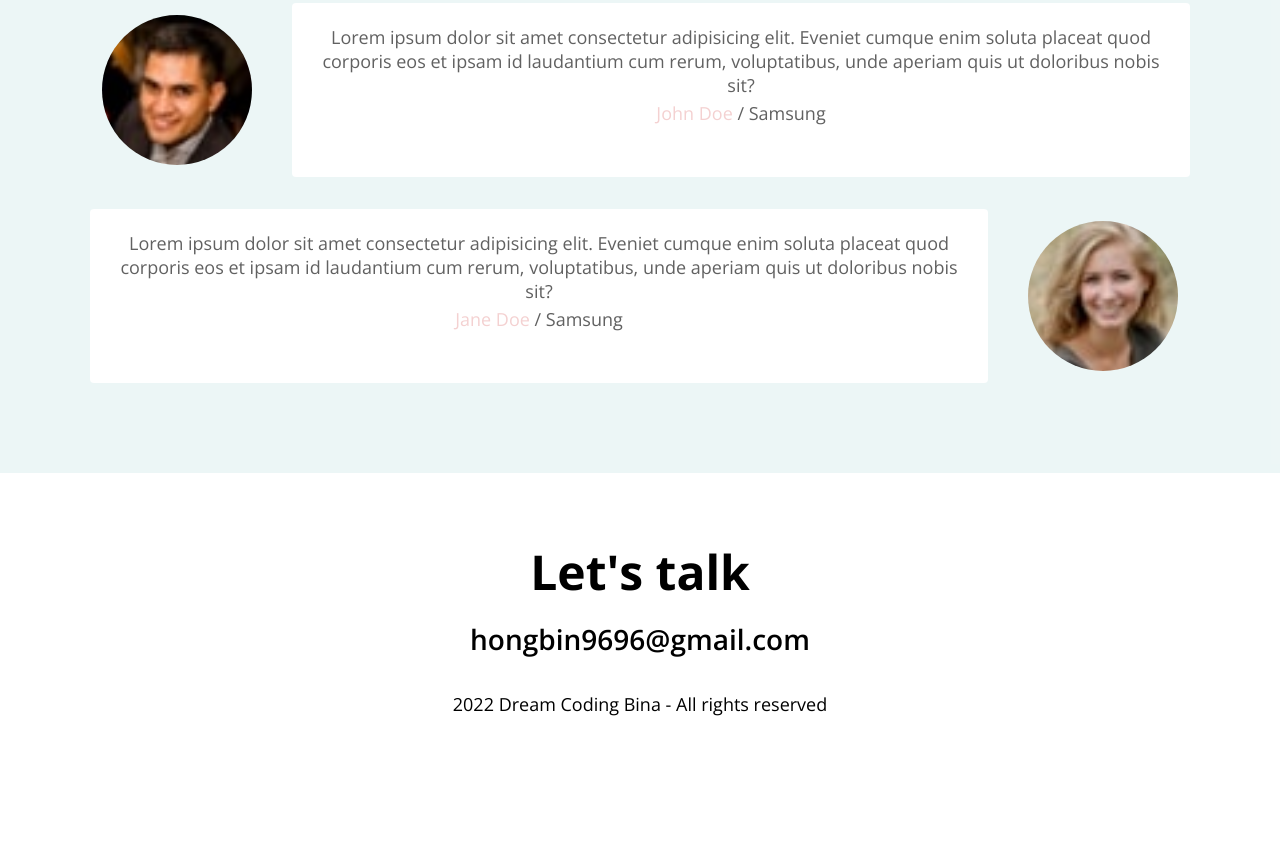
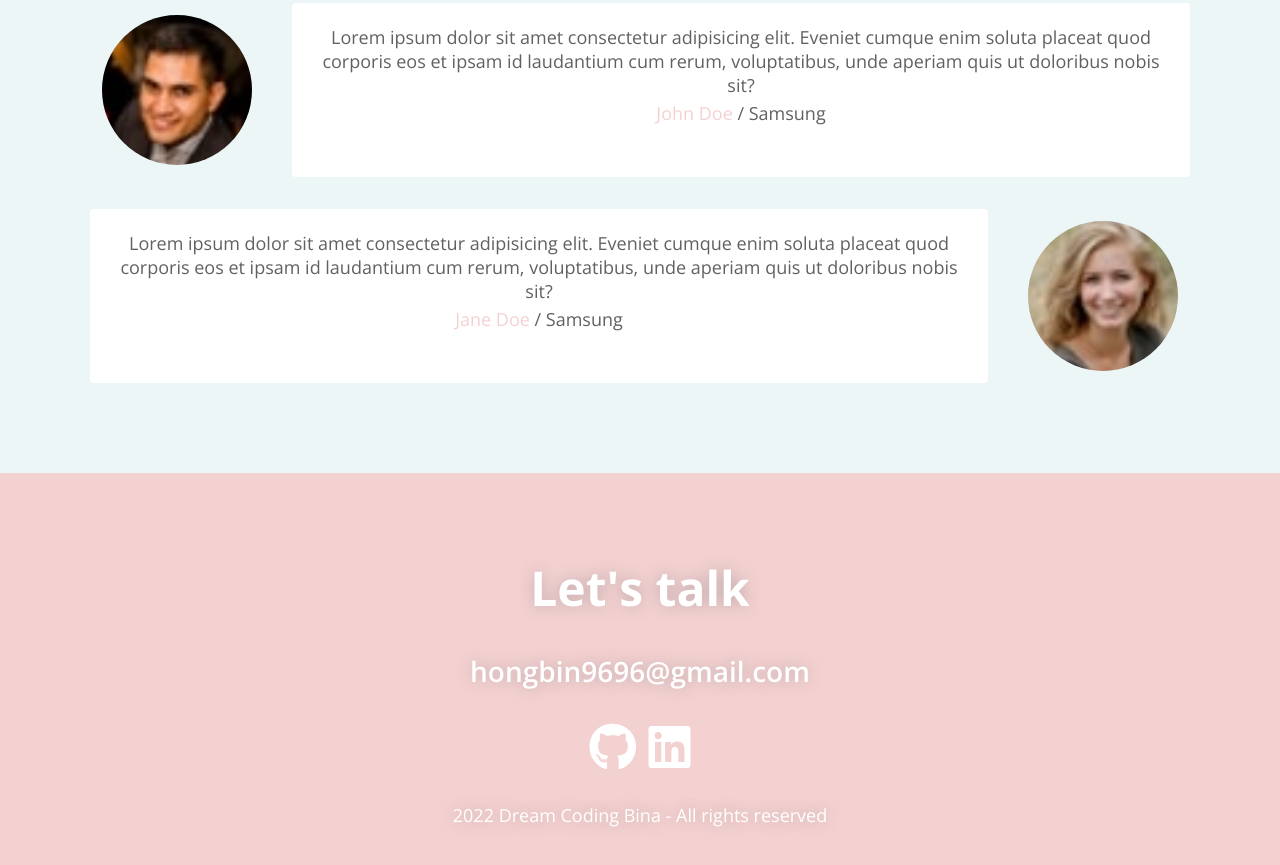
Before and after one commit to MOGWAmogwa/portfolio, a plain HTML site: page index.html in a window 1280 px wide. Shown: the part 3347-4212 px from the top of the page. Before the commit the page ends 4117 px from the top, so only its background shows below. Drawn offline with nearby package versions, Linux system fonts and the light colour scheme.

Commit message:
CSS (fix section_conainer & justify-content)

```diff
--- a/style.css
+++ b/style.css
@@ -436,10 +436,12 @@ p{
 
 .testimonials{
     margin: 40px;
+
 }
 
 .testimonial{
     display: flex;
+    justify-content: center;
     margin: 32px 0;
 
 }
@@ -471,3 +473,35 @@ p{
 .testimonial__speech-bubble a {
     color: var(--color-pink);
 }
+
+/* Contact */
+
+#contact{
+    background-color: var(--color-pink);
+}
+
+.contact__title, .contact__email{
+    color: var(--color-white);
+}
+
+.contact__title{
+    margin: 32px 0;
+}
+.contact_rights{
+    color: var(--color-white);
+}
+
+.contact__title, .contact__email, .contact_rights{
+    text-shadow: var(--color-box-shadow);
+}
+.contact__links{
+    font-size: var(--font-large);
+    margin: 24px 0;
+
+}
+
+.contact__links i:hover{
+    transform: scale(1.3);
+    color: var(--color-orange);
+    transition: all var(--animation-duration) ease-in;
+}
```
Also changed, not shown: index.html (+1 -1 lines).
